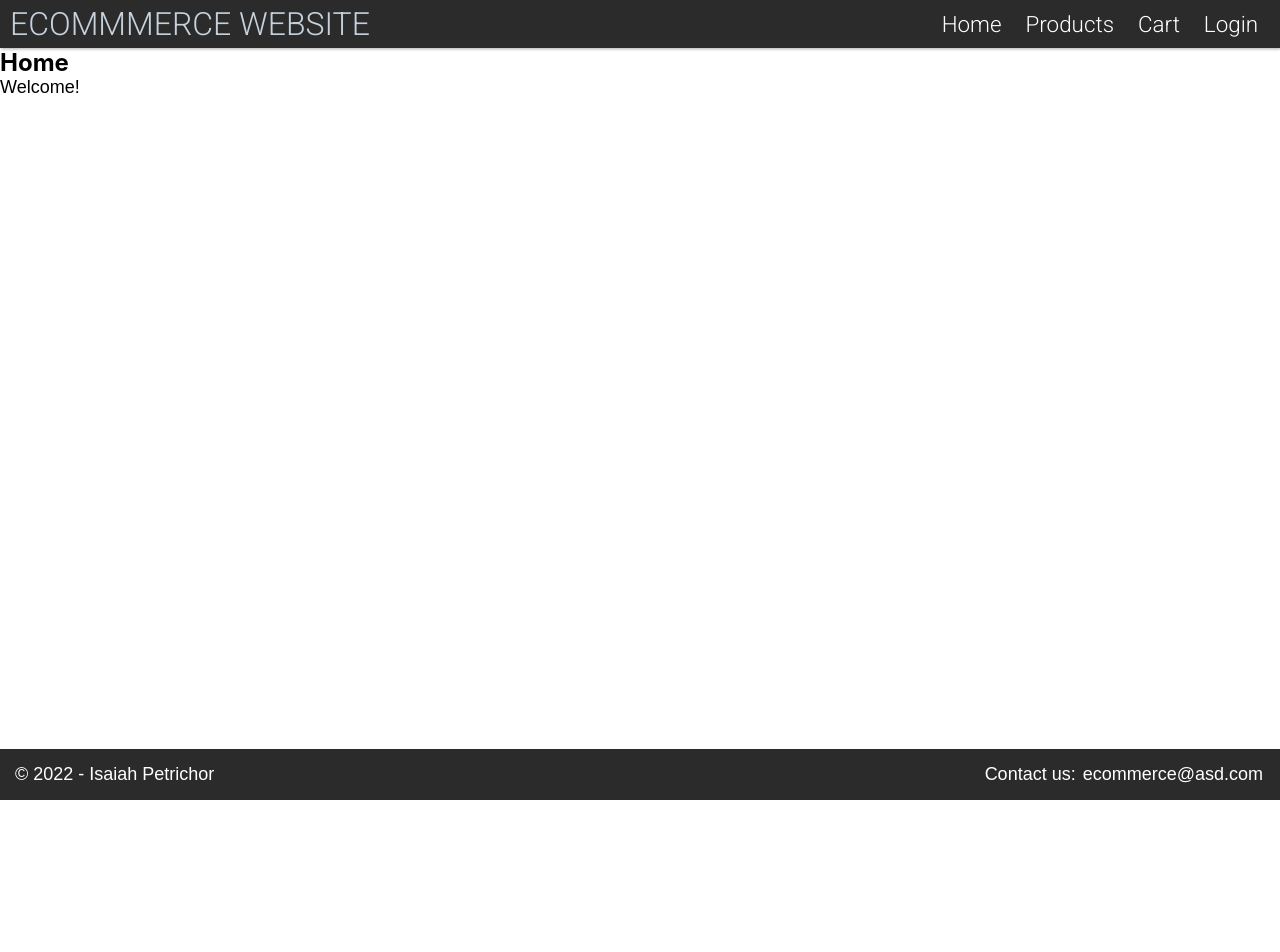
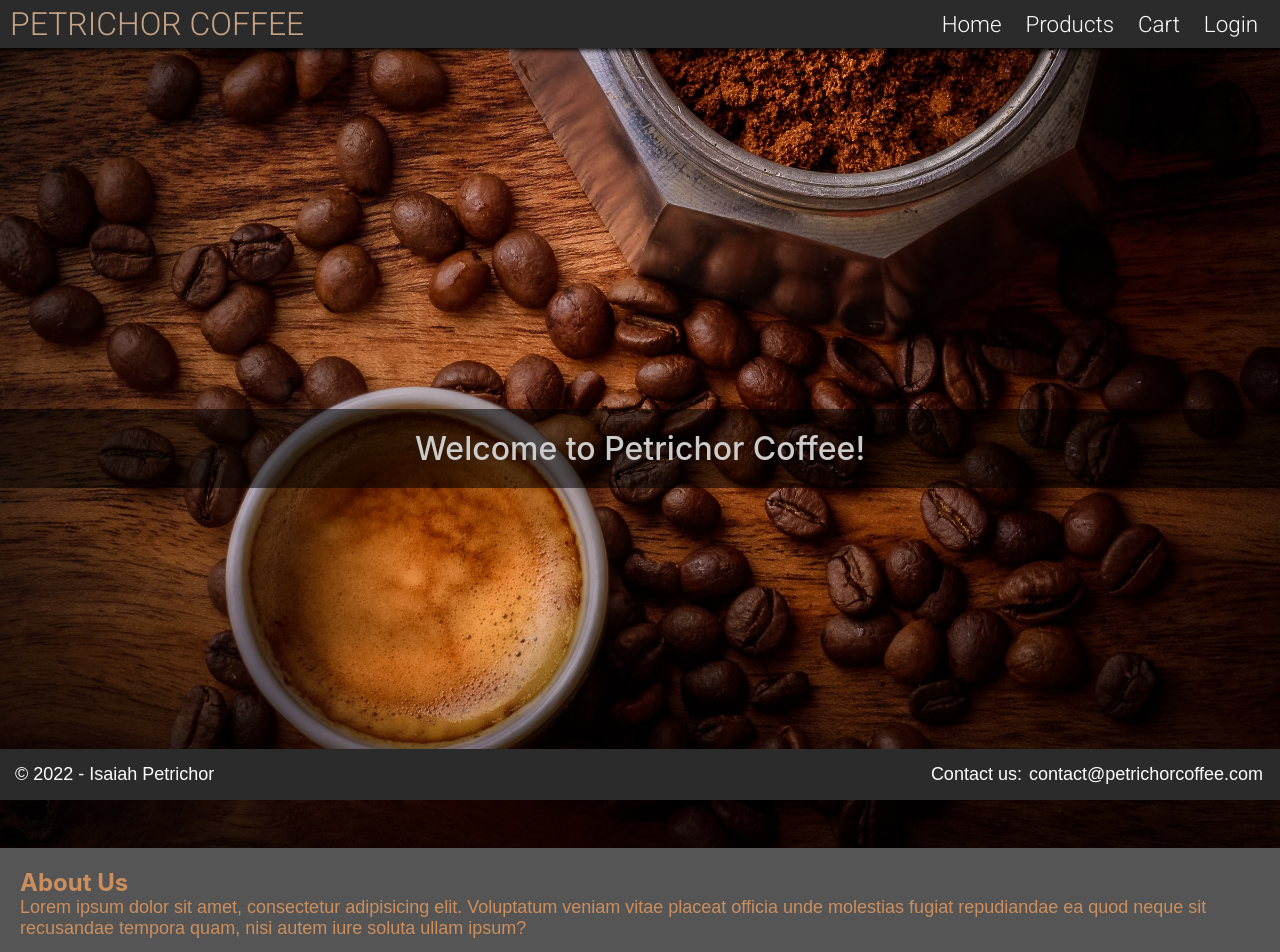
Before and after one commit to IsaiahPetrichor/ecommerce, a React (Create React App) app in the folder client/: page / in a window 1280 px wide. Shown: the top 952 px of the page. Before the commit the page ends 800 px from the top, so only its background shows below. Built offline with nearby package versions, Linux system fonts and the light colour scheme.

Commit message:
began rebranding to Petrichor Coffee as a basis for personality and product types

```diff
--- a/client/public/index.html
+++ b/client/public/index.html
@@ -16,7 +16,7 @@
 			href="https://unpkg.com/boxicons@2.1.2/css/boxicons.min.css"
 			rel="stylesheet"
 		/>
-		<title>E-commerce PERN App</title>
+		<title>Petricor Coffee Professionals</title>
 	</head>
 	<body>
 		<noscript>You need to enable JavaScript to run this app.</noscript>
--- a/client/src/footer.tsx
+++ b/client/src/footer.tsx
@@ -6,7 +6,10 @@ const Footer: FC = () => {
 		<footer>
 			<p>© 2022 - Isaiah Petrichor</p>
 			<p>
-				Contact us: <a href="mailto:ecommerce@asd.com">ecommerce@asd.com</a>
+				Contact us:{' '}
+				<a href="mailto:contact@petrichorcoffee.com">
+					contact@petrichorcoffee.com
+				</a>
 			</p>
 		</footer>
 	);
--- a/client/src/header.css
+++ b/client/src/header.css
@@ -5,15 +5,16 @@ header {
 	padding: 5px 10px;
 	font-family: 'Roboto', Helvetica, sans-serif;
 	font-weight: 300;
-	box-shadow: 1px 1px 3px rgb(172, 172, 172);
+	box-shadow: 0px 2px 5px #000000;
 	background-color: #2b2b2b;
+	mix-blend-mode: multiply;
 }
 
 h1 {
 	text-transform: uppercase;
 	font-weight: 300;
 	font-size: 2rem;
-	color: rgb(197, 209, 221);
+	color: rgb(199, 163, 133);
 }
 
 header a {
@@ -24,7 +25,7 @@ header a {
 }
 
 header a:hover {
-	color: #006bb3;
+	color: #9e6e30;
 	background-color: #00000022;
 	border-radius: 4px;
 }
--- a/client/src/header.tsx
+++ b/client/src/header.tsx
@@ -27,7 +27,7 @@ const Header: FC = () => {
 
 	return (
 		<header>
-			<h1>Ecommmerce Website</h1>
+			<h1>Petrichor Coffee</h1>
 			<nav>
 				<Link to="/">Home</Link>
 				<Link to="/products">Products</Link>
--- /dev/null
+++ b/client/src/home/home.css
@@ -0,0 +1,31 @@
+/* Hero Styles */
+
+.hero {
+	display: flex;
+	flex-wrap: wrap;
+	justify-content: center;
+	align-items: center;
+	min-height: 800px;
+	background-image: url('../resources/hero.jpg');
+	background-position: bottom;
+	background-repeat: no-repeat;
+	background-size: cover;
+}
+
+.greeting {
+	width: 100%;
+	text-align: center;
+	font-size: 2rem;
+	font-weight: 500;
+	padding: 20px;
+	color: #ccc;
+	background-color: #00000088;
+}
+
+/* About Styles */
+
+.about {
+	padding: 20px;
+	color: rgb(204, 142, 92);
+	background-color: #555;
+}
--- a/client/src/home/home.tsx
+++ b/client/src/home/home.tsx
@@ -1,18 +1,30 @@
 import { FC, useContext } from 'react';
 import UserContext from '../utils/user-context';
+import './home.css';
 
 const Home: FC = () => {
 	const context = useContext(UserContext);
 
 	return (
-		<>
-			<h2>Home</h2>
-			{context.first_name !== '' ? (
-				<p>Welcome {context.first_name}!</p>
-			) : (
-				<p>Welcome!</p>
-			)}
-		</>
+		<main className="home">
+			<div className="hero">
+				{context.first_name !== '' ? (
+					<h2 className="greeting">
+						Welcome {context.first_name}, to Petrichor Coffee!
+					</h2>
+				) : (
+					<h2 className="greeting">Welcome to Petrichor Coffee!</h2>
+				)}
+			</div>
+			<section className="about">
+				<h2>About Us</h2>
+				<p>
+					Lorem ipsum dolor sit amet, consectetur adipisicing elit. Voluptatum
+					veniam vitae placeat officia unde molestias fugiat repudiandae ea quod
+					neque sit recusandae tempora quam, nisi autem iure soluta ullam ipsum?
+				</p>
+			</section>
+		</main>
 	);
 };
 
```
Also changed, not shown: client/src/resources/hero.jpg (added).
